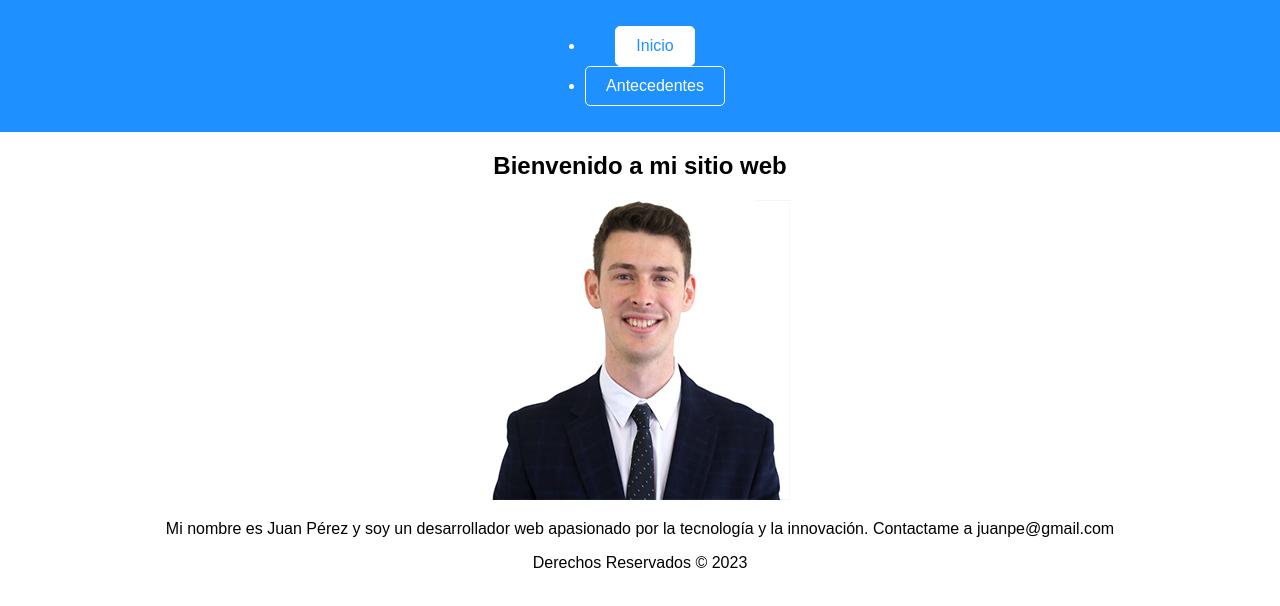
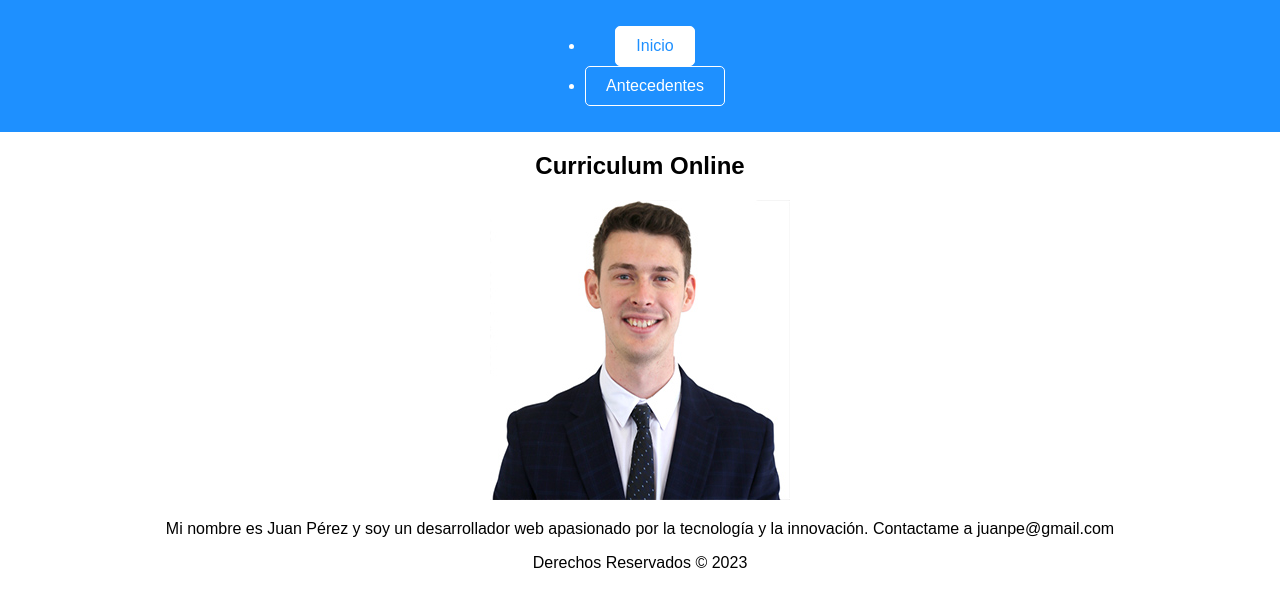
Before and after one commit to horaciocv/horaciocv.github.io, a plain HTML site: page index.html in a window 1280 px wide. Drawn offline with Linux system fonts and the light colour scheme.

Commit message:
Update index.html

```diff
--- a/index.html
+++ b/index.html
@@ -15,7 +15,7 @@
         </ul>
     </nav>
     <section class="intro">
-        <h1>Bienvenido a mi sitio web</h1>
+        <h1>Curriculum Online</h1>
         <img src="img/foto.jpg" alt="Foto de perfil">
         <p>Mi nombre es Juan Pérez y soy un desarrollador web apasionado por la tecnología y la innovación. Contactame a juanpe@gmail.com</p>
     </section>
```
